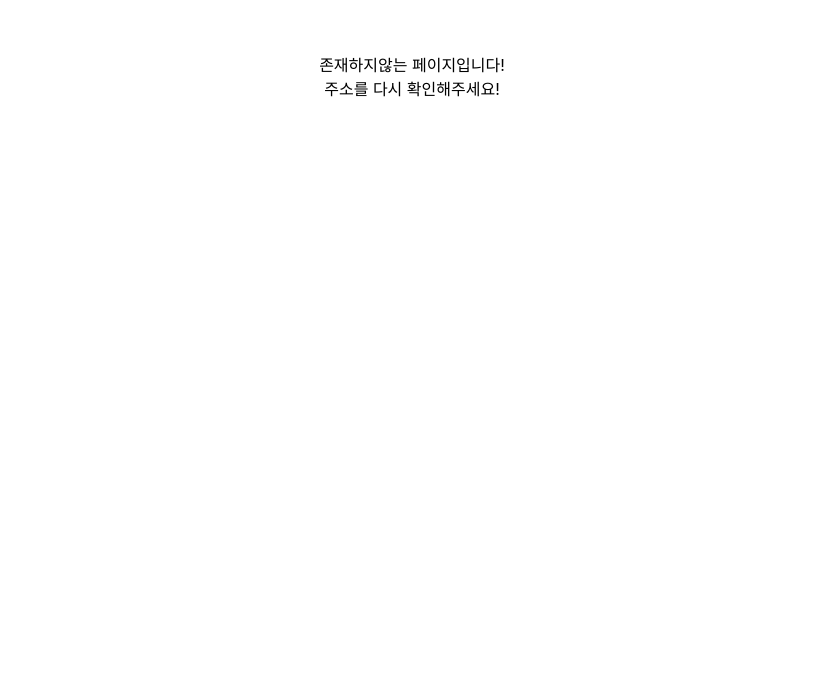
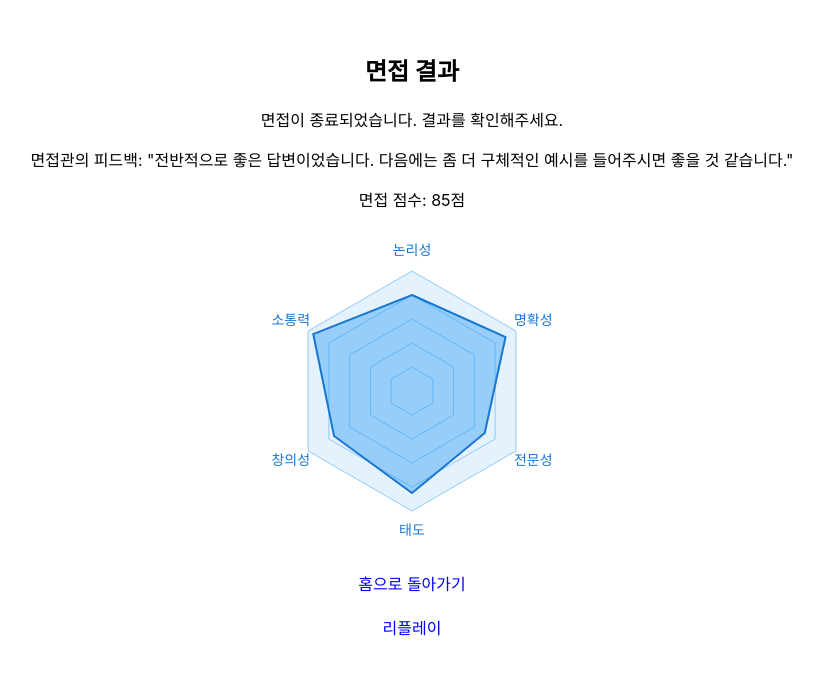
Before and after one commit to castberry10/PREINTER, a React (Vite) app in the folder frontend/: page /interview/1/result in a window 1280 px wide. Shown: the top 674 px of the page, without its empty margins (228-1051 px from the left). Built offline with nearby package versions, Linux system fonts and the light colour scheme.

Commit message:
Refactor code structure for improved readability and maintainability

```diff
--- a/frontend/package.json
+++ b/frontend/package.json
@@ -10,6 +10,7 @@
     "preview": "vite preview"
   },
   "dependencies": {
+    "axios": "^1.10.0",
     "react": "^18.3.1",
     "react-dom": "^18.3.1",
     "react-helmet-async": "^2.0.5",
--- a/frontend/src/App.jsx
+++ b/frontend/src/App.jsx
@@ -5,14 +5,23 @@ import './App.css'
 import { Route, Routes } from 'react-router-dom';
 import NotFoundErrorPage from './pages/NotFoundErrorPage';
 import IntroPage from './pages/IntroPage';
+import InterviewSetupPage from './pages/InterviewSetupPage';
+import InterviewRoomPage from './pages/InterviewRoomPage';
+import InterviewResultPage from './pages/InterviewResultPage';
+import InterviewReplayPage from './pages/InterviewReplayPage';
 function App() {
 
   return (
     <div>
       <Routes>
         <Route path="/" element={<IntroPage />} />
-
-      <Route path="/*" element={<NotFoundErrorPage />} />
+          <Route path="/interview">
+          <Route path="setup" element={<InterviewSetupPage />} />
+          <Route path=":sessionId" element={<InterviewRoomPage />} />
+          <Route path=":sessionId/result" element={<InterviewResultPage />} />
+          <Route path=":sessionId/replay" element={<InterviewReplayPage />} />
+        </Route>
+        <Route path="/*" element={<NotFoundErrorPage />} />
       </Routes>
     </div>
   )
--- a/frontend/src/pages/InterviewReplayPage.jsx
+++ b/frontend/src/pages/InterviewReplayPage.jsx
@@ -0,0 +1,28 @@
+import React from 'react';
+import styled from 'styled-components';
+import { useNavigate } from 'react-router-dom';
+
+const InterviewReplayPageBlock = styled.div`
+
+`;
+
+const InterviewReplayPage = () => {
+    const navigate = useNavigate();
+
+    const handleReplayClick = () => {
+        navigate('/interview');
+    };
+
+    return (
+        <div>
+            <InterviewReplayPageBlock>
+                인터뷰 리플레이<br/>
+                <div onClick={goHomeClick} style={{ cursor: 'pointer', color: 'blue', marginTop: '20px' }}>
+                    홈으로 돌아가기
+                </div>
+            </InterviewReplayPageBlock>
+        </div>
+    );
+};
+
+export default InterviewReplayPage;
--- a/frontend/src/pages/InterviewResultPage.jsx
+++ b/frontend/src/pages/InterviewResultPage.jsx
@@ -0,0 +1,95 @@
+import React from 'react';
+import styled from 'styled-components';
+import { useNavigate, useParams } from 'react-router-dom';
+
+const InterviewResultPageBlock = styled.div`
+
+`;
+
+const InterviewResultPage = () => {
+    const navigate = useNavigate();
+    const { sessionId } = useParams();
+    const goHomeClick = () => {
+        navigate('/');
+    };
+    const goReplayClick = () => {
+        navigate(`/interview/${sessionId}/replay`)
+    };
+
+    return (
+        <div>
+            <InterviewResultPageBlock>
+                <h2>면접 결과</h2>
+                <p>면접이 종료되었습니다. 결과를 확인해주세요.</p>
+                <p>면접관의 피드백: "전반적으로 좋은 답변이었습니다. 다음에는 좀 더 구체적인 예시를 들어주시면 좋을 것 같습니다."</p>
+                <p>면접 점수: 85점</p>
+                <div style={{ width: 300, height: 300, margin: '30px auto' }}>
+                    <svg width="100%" height="100%" viewBox="0 0 300 300">
+
+                        {[1, 0.8, 0.6, 0.4, 0.2].map((r, idx) => {
+                            const points = Array.from({ length: 6 }).map((_, i) => {
+                                const angle = (Math.PI / 3) * i - Math.PI / 2;
+                                const x = 150 + Math.cos(angle) * 120 * r;
+                                const y = 150 + Math.sin(angle) * 120 * r;
+                                return `${x},${y}`;
+                            }).join(' ');
+                            return (
+                                <polygon
+                                    key={idx}
+                                    points={points}
+                                    fill={idx === 0 ? '#e3f2fd' : 'none'}
+                                    stroke="#90caf9"
+                                    strokeWidth={1}
+                                />
+                            );
+                        })}
+                        {(() => {
+                            const scores = [80, 90, 70, 85, 75, 95];
+                            const points = scores.map((score, i) => {
+                                const angle = (Math.PI / 3) * i - Math.PI / 2;
+                                const r = (score / 100) * 120;
+                                const x = 150 + Math.cos(angle) * r;
+                                const y = 150 + Math.sin(angle) * r;
+                                return `${x},${y}`;
+                            }).join(' ');
+                            return (
+                                <polygon
+                                    points={points}
+                                    fill="rgba(33, 150, 243, 0.4)"
+                                    stroke="#1976d2"
+                                    strokeWidth={2}
+                                />
+                            );
+                        })()}
+                        {['논리성', '명확성', '전문성', '태도', '창의성', '소통력'].map((label, i) => {
+                            const angle = (Math.PI / 3) * i - Math.PI / 2;
+                            const x = 150 + Math.cos(angle) * 140;
+                            const y = 150 + Math.sin(angle) * 140;
+                            return (
+                                <text
+                                    key={label}
+                                    x={x}
+                                    y={y}
+                                    textAnchor="middle"
+                                    dominantBaseline="middle"
+                                    fontSize="14"
+                                    fill="#1976d2"
+                                >
+                                    {label}
+                                </text>
+                            );
+                        })}
+                    </svg>
+                </div>
+                <div onClick={goHomeClick} style={{ cursor: 'pointer', color: 'blue', marginTop: '20px' }}>
+                    홈으로 돌아가기
+                </div>
+                <div onClick={goReplayClick} style={{ cursor: 'pointer', color: 'blue', marginTop: '20px' }}>
+                    리플레이
+                </div>
+            </InterviewResultPageBlock>
+        </div>
+    );
+};
+
+export default InterviewResultPage;
--- a/frontend/src/pages/InterviewRoomPage.jsx
+++ b/frontend/src/pages/InterviewRoomPage.jsx
@@ -0,0 +1,34 @@
+import React from 'react';
+import styled from 'styled-components';
+import { useNavigate, useParams } from 'react-router-dom';
+import jbImg from '../assets/jb.png';
+
+const InterviewRoomPageBlock = styled.div`
+    display: flex;
+    flex-direction: column;
+    align-items: center;
+    justify-content: center;
+    min-height: 80vh;
+`;
+
+
+const InterviewRoomPage = () => {
+    const navigate = useNavigate();
+    const { sessionId } = useParams();
+    return (
+        <InterviewRoomPageBlock>
+            <h2>면접방</h2>
+            <p>세션 ID: <strong>{sessionId}</strong></p>
+            <img src={jbImg} alt="면접관" style={{ width: '200px', margin: '20px 0' }} />
+            <p>저희회사에 왜 지원하셧죠?</p>
+            <button
+                onClick={() => navigate(`/interview/${sessionId}/result`)}
+                style={{ marginTop: '20px', padding: '10px 20px', fontSize: '16px' }}
+            >
+                면접 종료
+            </button>
+        </InterviewRoomPageBlock>
+    );
+};
+
+export default InterviewRoomPage;
--- a/frontend/src/pages/InterviewSetupPage.jsx
+++ b/frontend/src/pages/InterviewSetupPage.jsx
@@ -0,0 +1,70 @@
+import React, { useState } from 'react';
+import styled from 'styled-components';
+import { useNavigate } from 'react-router-dom';
+import axios from 'axios';  // axios 설치: npm install axios
+
+const InterviewSetupPageBlock = styled.div`
+  /* 스타일 생략 */
+`;
+
+const InterviewSetupPage = () => {
+  const navigate = useNavigate();
+  const [jobRole, setJobRole] = useState('developer');
+  const [difficulty, setDifficulty] = useState('medium');
+
+//   const [loading, setLoading] = useState(false);
+//   const handleStartInterview = async () => {
+//     setLoading(true);
+//     try {
+
+//       const response = await axios.post('/api/interviews', {
+//         role: jobRole,
+//         difficulty,
+//       });
+//       const sessionId = response.data.sessionId;
+//       navigate(`/interview/${sessionId}/lobby`);
+//     } catch (error) {
+//       console.error(error);
+//       alert('세션 생성에 실패했습니다. 다시 시도해주세요.');
+//     } finally {
+//       setLoading(false);
+//     }
+//   };
+    const handleStartInterview = () => {
+        const sessionId = Math.random().toString(36).substring(2, 15); // 임시 세션 ID 생성
+        navigate(`/interview/${sessionId}`);
+    }
+
+  return (
+    <InterviewSetupPageBlock>
+      <h1>인터뷰 세팅</h1>
+      <div>
+        <label>
+          직무:
+          <select value={jobRole} onChange={e => setJobRole(e.target.value)}>
+            <option value="developer">Developer</option>
+            <option value="designer">Designer</option>
+          </select>
+        </label>
+      </div>
+      <div>
+        <label>
+          난이도:
+          <select value={difficulty} onChange={e => setDifficulty(e.target.value)}>
+            <option value="easy">Easy</option>
+            <option value="medium">Medium</option>
+            <option value="hard">Hard</option>
+          </select>
+        </label>
+      </div>
+      {/* <button onClick={handleStartInterview} disabled={loading}>
+        {loading ? '세션 생성 중…' : '면접 시작하기'}
+      </button> */}
+      <button onClick={handleStartInterview} >
+        면접 시작하기
+      </button>
+    </InterviewSetupPageBlock>
+  );
+};
+
+export default InterviewSetupPage;
--- a/frontend/src/pages/IntroPage.jsx
+++ b/frontend/src/pages/IntroPage.jsx
@@ -9,14 +9,14 @@ const IntroPageBlock = styled.div`
 const IntroPage = () => {
 	const navigate = useNavigate();
 
-	const handleClick = () => {
-		navigate('/about');
+	const goInterviewClick = () => {
+		navigate('/interview/setup');
 	};
 	return (
 		<div>
 			<IntroPageBlock>
 				인트로<br/>
-				<div>면접보기</div>
+				<div onClick={goInterviewClick}>면접보기</div>
 			</IntroPageBlock>
 		</div>
 	);
```
Also changed, not shown: frontend/src/assets/jb.png (added), 1 other file (tests, documents, lock files or other folders).
